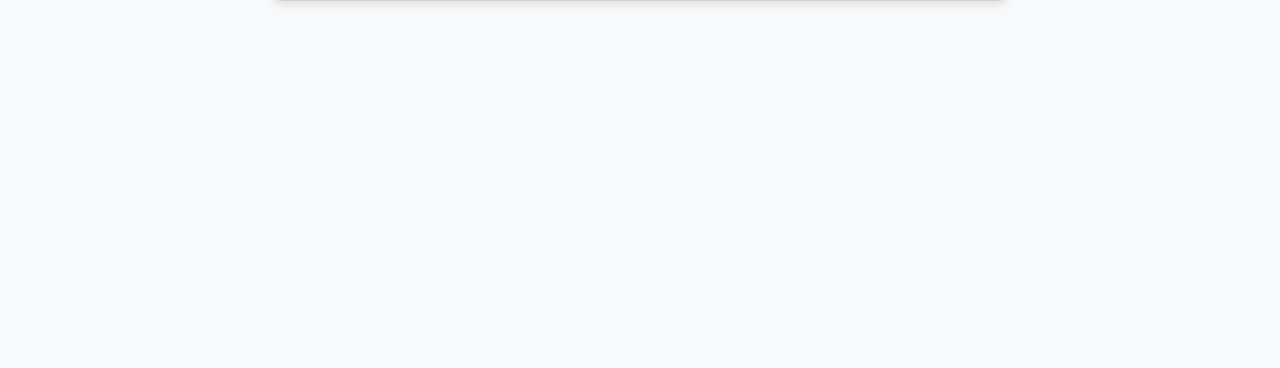
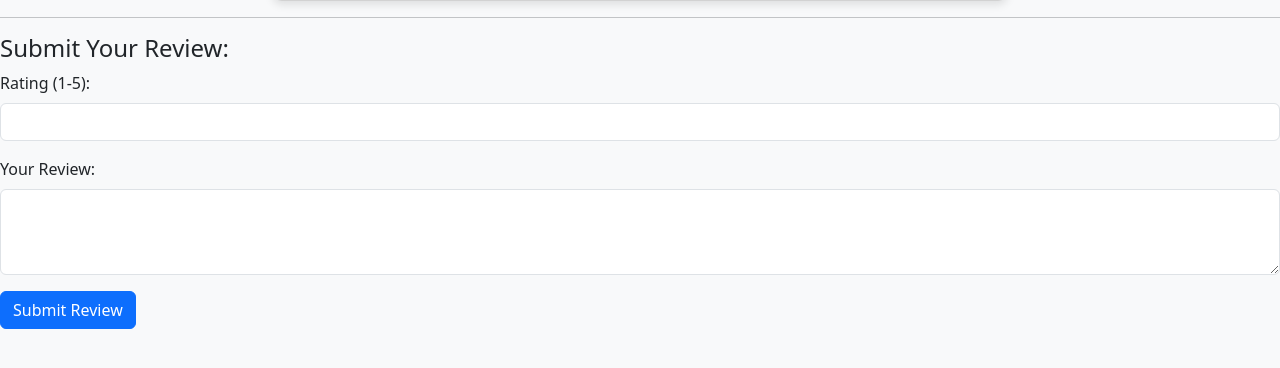
Before and after one commit to sujoyduttajad/ENGO_651_Lab, a Flask app: template Lab_1/templates/book.html in a window 1280 px wide. Shown: the part 356-724 px from the top of the page. Run offline with Flask 3, Linux system fonts and the light colour scheme; the template is opened without the code that fills it, so the values that code supplies are empty; the visitor is signed in with stand-in values (Sample User, id 1).

Commit message:
Updated with add review route

```diff
--- a/Lab_1/app.py
+++ b/Lab_1/app.py
@@ -67,7 +67,7 @@ def create_table():
         review_text TEXT NOT NULL,
         rating INT CHECK (rating BETWEEN 1 AND 5),
         created_at TIMESTAMP DEFAULT CURRENT_TIMESTAMP,
-        UNIQUE (user_id, book_id), -- Ensures a user can submit only one review per book
+        UNIQUE (user_id, book_id),
         FOREIGN KEY (user_id) REFERENCES users(id) ON DELETE CASCADE,
         FOREIGN KEY (book_id) REFERENCES books(id) ON DELETE CASCADE
     )
@@ -171,6 +171,37 @@ def book_page(book_id):
 
     return render_template("book.html", book=book)
 
+# REVIEWS SUBMIT REQUEST
+@app.route("/book/<int:book_id>/review", methods=["POST"])
+def add_review(book_id):
+    if "user_id" not in session:
+        return redirect(url_for("login"))
+
+    user_id = session["user_id"]
+    review_text = request.form["review_text"]
+    rating = int(request.form["rating"])
+
+    db = get_db_connection()
+    cursor = db.cursor()
+
+    # Ensure user hasn't already reviewed this book
+    cursor.execute("SELECT * FROM reviews WHERE user_id = %s AND book_id = %s", (user_id, book_id))
+    existing_review = cursor.fetchone()
+
+    if existing_review:
+        cursor.close()
+        db.close()
+        return "You have already reviewed this book!", 400
+
+    cursor.execute("INSERT INTO reviews (user_id, book_id, review_text, rating) VALUES (%s, %s, %s, %s)",
+                   (user_id, book_id, review_text, rating))
+    db.commit()
+
+    cursor.close()
+    db.close()
+
+    return redirect(url_for("book_page", book_id=book_id))
+
 
 
 if __name__ == "__main__":
--- a/Lab_1/templates/book.html
+++ b/Lab_1/templates/book.html
@@ -1,10 +1,13 @@
 <!DOCTYPE html>
 <html lang="en">
   <head>
-    <meta charset="UTF-8">
-    <meta name="viewport" content="width=device-width, initial-scale=1.0">
+    <meta charset="UTF-8" />
+    <meta name="viewport" content="width=device-width, initial-scale=1.0" />
     <title>{{ book.title }} - Book Details</title>
-    <link rel="stylesheet" href="https://cdn.jsdelivr.net/npm/bootstrap@5.3.0/dist/css/bootstrap.min.css">
+    <link
+      rel="stylesheet"
+      href="https://cdn.jsdelivr.net/npm/bootstrap@5.3.0/dist/css/bootstrap.min.css"
+    />
     <style>
       body {
         background-color: #f8f9fa;
@@ -23,7 +26,6 @@
     </style>
   </head>
   <body>
-
     <div class="container mt-5">
       <div class="row justify-content-center">
         <div class="col-md-8">
@@ -31,7 +33,7 @@
             <h2 class="text-center">{{ book.title }}</h2>
             <p class="text-muted text-center">by {{ book.author }}</p>
 
-                <hr>
+            <hr />
 
             <div class="book-info">
               <p><strong>ISBN:</strong> {{ book.isbn }}</p>
@@ -39,11 +41,47 @@
               <p><strong>Published Year:</strong> {{ book.year }}</p>
             </div>
 
-                <a href="{{ url_for('search') }}" class="btn btn-secondary back-btn">← Back to Search</a>
+            <a href="{{ url_for('search') }}" class="btn btn-secondary back-btn"
+              >← Back to Search</a
+            >
           </div>
         </div>
       </div>
     </div>
 
+    <!-- Submit a Review Form (Only if user is logged in) -->
+    {% if session["user_id"] %}
+    <hr />
+    <h4>Submit Your Review:</h4>
+    <form method="POST" action="{{ url_for('add_review', book_id=book.id) }}">
+      <div class="mb-3">
+        <label for="rating" class="form-label">Rating (1-5):</label>
+        <input
+          type="number"
+          name="rating"
+          id="rating"
+          min="1"
+          max="5"
+          class="form-control"
+          required
+        />
+      </div>
+      <div class="mb-3">
+        <label for="review_text" class="form-label">Your Review:</label>
+        <textarea
+          name="review_text"
+          id="review_text"
+          class="form-control"
+          rows="3"
+          required
+        ></textarea>
+      </div>
+      <button type="submit" class="btn btn-primary">Submit Review</button>
+    </form>
+    {% else %}
+    <p class="text-muted">
+      You must <a href="{{ url_for('login') }}">log in</a> to submit a review.
+    </p>
+    {% endif %}
   </body>
 </html>
```
Lines whose indentation alone changed are shown as unchanged.
